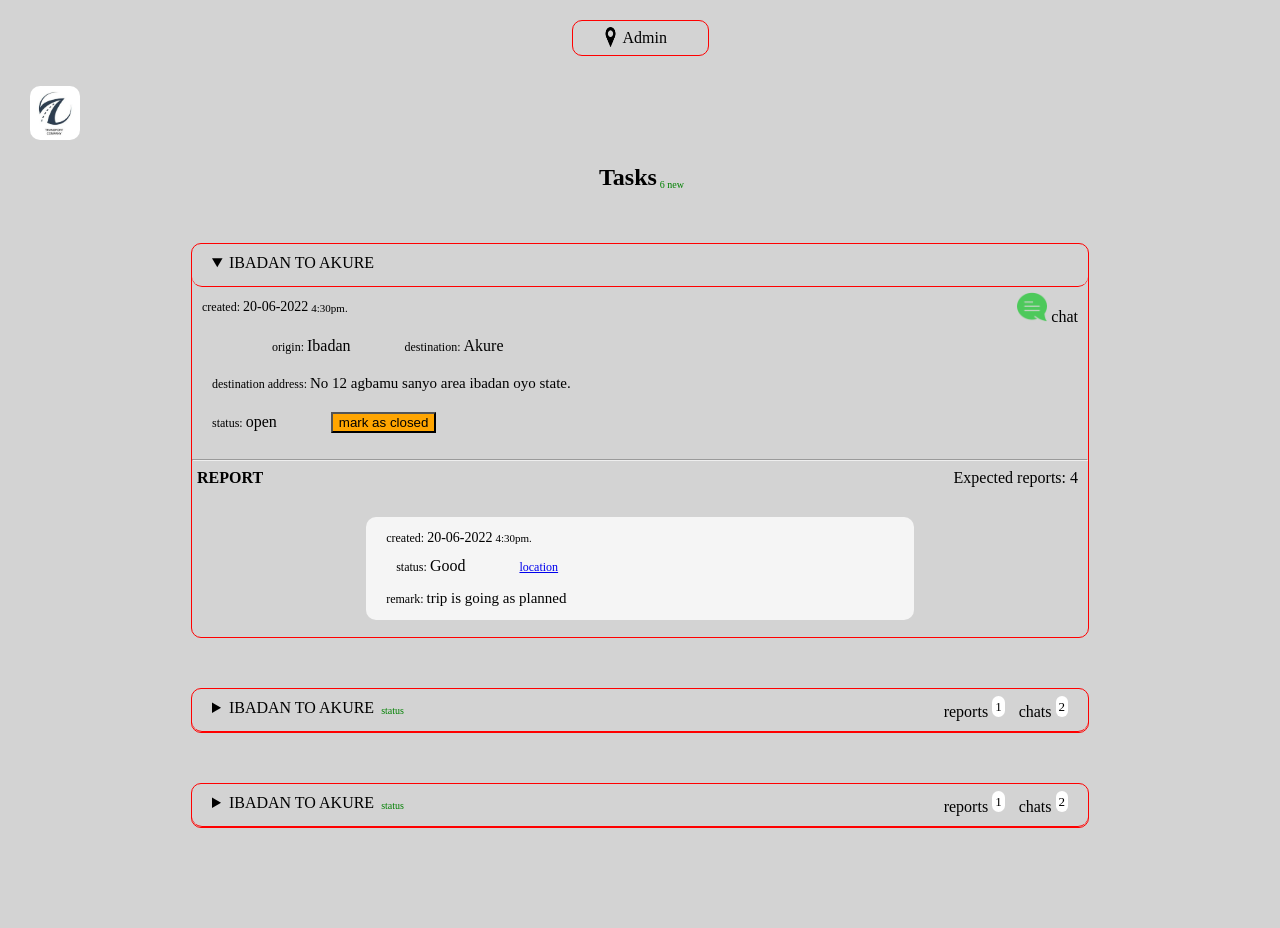
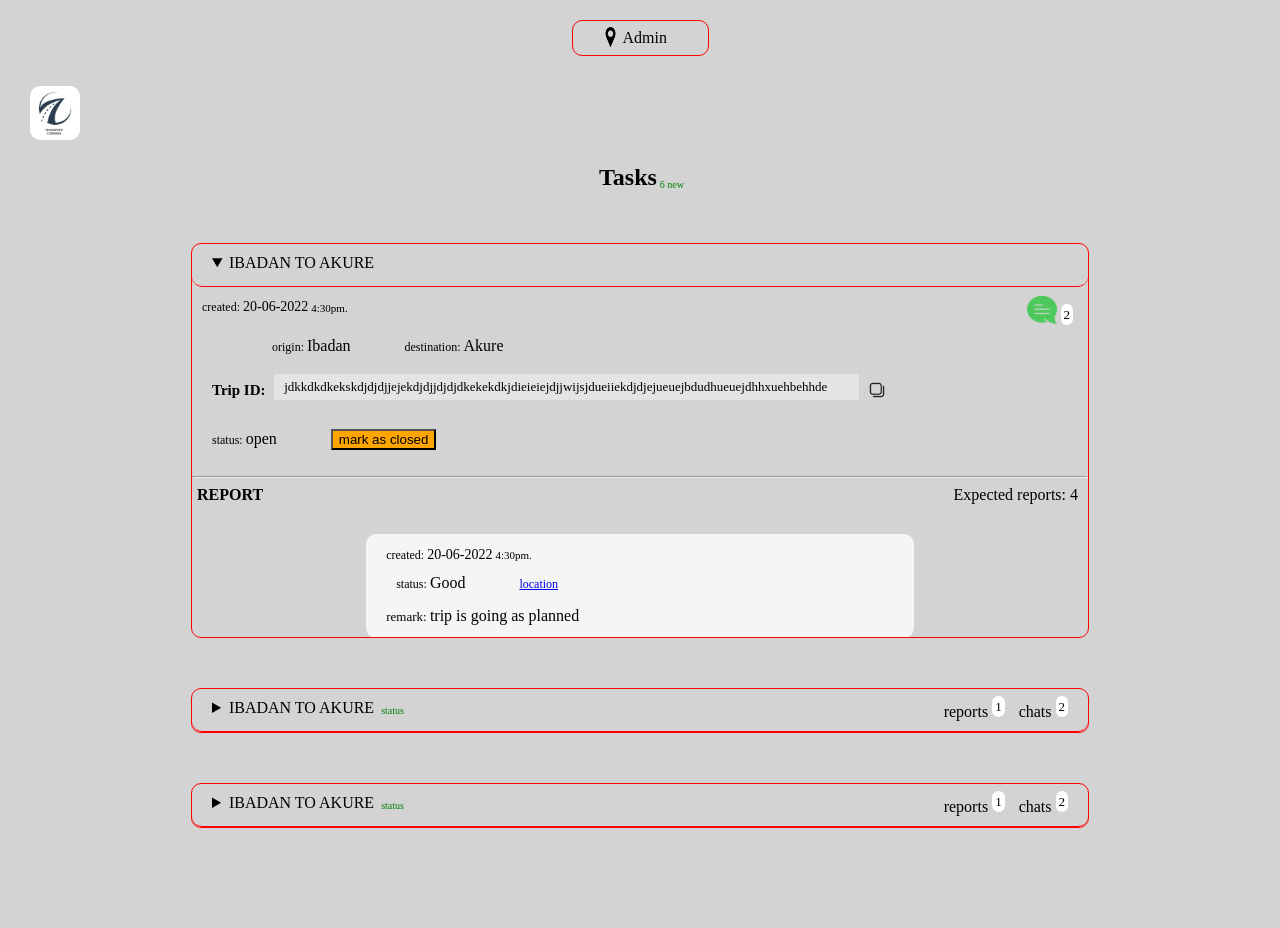
Before and after one commit to SneezyG/transport, a Django app: template transit/app/templates/panel.html in a window 1280 px wide, after a click that opens the changed part. Run offline with Django 4.2, Linux system fonts and the light colour scheme; the template is opened without the code that fills it, so the values that code supplies are empty.

Commit message:
seperate panel files

```diff
--- /dev/null
+++ b/transit/app/templates/panel.css
@@ -0,0 +1,288 @@
+
+
+
+   @keyframes copyAnime {
+    0%   {opacity: 0;}
+    50%  {opacity: 1;}
+    100% {opacity: 0;}
+   }
+
+
+   @keyframes removeAnime {
+      0%   {
+        opacity: 1;
+      }
+      50%  {
+        opacity: 0.5;
+      }
+      100% {
+        opacity: 0;
+      }
+   }
+
+
+    body {
+        margin: 0;
+        padding: 0 0 50px 0;
+        background-color: #D3D3D3;
+        overflow-y: scroll;
+        overflow-x: hidden;
+      }
+
+    header {
+        width: 100px;
+        border: 1px solid red;
+        margin: auto;
+        margin-top: 20px;
+        display: flex;
+        border-radius: 10px;
+        padding: 3px 5px 3px 30px;
+      }
+
+    header h4 {
+        margin: 5px;
+        font-weight: normal;
+      }
+
+      #pin {
+        width: 15px;
+        height: 20px;
+        margin: 3px 0 0 0;
+      }
+
+      body > img {
+        width: 50px;
+        margin: 30px 30px 0 30px;
+        border-radius: 10px;
+      }
+
+      body > h2 {
+        text-align: center;
+        margin-bottom: 50px;
+      }
+
+     sup {
+       background-color: white;
+       font-weight: normal;
+       font-size: 13px;
+       padding: 3px;
+       border-radius: 10px;
+       pointer-events: none;
+     }
+
+
+     details {
+        border: 1px solid red;
+        border-radius: 10px;
+        width: 70%;
+        overflow: hidden;
+        margin: auto;
+        margin-bottom: 50px;
+        animation: removeAnime;
+        animation-play-state: paused;
+        animation-duration: 0.2s;
+        animation-fill-mode: forwards;
+      }
+
+      summary {
+        border-bottom: 1px solid red;
+        padding: 10px;
+        padding-left: 20px;
+        overflow: auto;
+        cursor: pointer;
+        border-radius: 10px;
+      }
+
+      summary > ul {
+        display: inline-block;
+        margin: 0;
+        padding: 0;
+        float: right;
+        pointer-events: none;
+      }
+
+      summary li {
+        display: inline-block;
+        margin-right: 10px;
+        pointer-events: none;
+      }
+
+      sub {
+        color: green;
+        font-size: 10px;
+        font-weight: normal;
+        position: relative;
+        left: 3px;
+        bottom: 3px;
+        pointer-events: none;
+      }
+
+     .created{
+       font-size: 12px;
+       padding-left: 10px;
+       margin-bottom: 0;
+     }
+
+     .created > span {
+       font-size: 14px;
+     }
+
+     .created sub {
+       color: black;
+       font-size: 11px;
+     }
+
+     #more {
+       position: relative;
+       height: 350px;
+       overflow-y: scroll;
+       overflow-x: hidden;
+       transition: 0.2s;
+     }
+
+     #chat {
+       margin: 0;
+       padding: 0;
+       position: absolute;
+       right: 15px;
+       top: 8px;
+     }
+
+     #chat > img {
+       width: 30px;
+     }
+
+     #origin {
+       margin: 20px 0 0 80px;
+       padding: 0;
+     }
+
+     #origin > li {
+       display: inline-block;
+       font-size: 12px;
+     }
+
+     #origin span {
+       font-size: 16px;
+     }
+
+     .first {
+       margin-right: 50px;
+     }
+
+     .para {
+       margin: 10px 0 0 20px;
+       font-size: 15px;
+       font-weight: bold;
+     }
+
+     .para > span {
+       font-size: 13px;
+       font-weight: normal;
+       display: inline-block;
+       width: 65%;
+       white-space: nowrap;
+       padding: 5px 5px 5px 10px;
+       background-color: #E5E4E2;
+       border-radius: 2px;
+       overflow: scroll;
+       position: relative;
+       left: 5px;
+       top: 5px;
+     }
+
+   .para > span::-webkit-scrollbar {
+        display: none;
+    }
+
+    .para > img {
+      width: 30px;
+      position: relative;
+      top: 10px;
+      left: 5px;
+    }
+
+    .copy {
+      margin: 0;
+      padding: 2px 0 0 80px;
+      position: absolute;
+      width: 100%;
+      text-align: center;
+      opacity: 0;
+      animation: copyAnime;
+      animation-duration: 1.5s;
+      animation-play-state: paused;
+    }
+
+    .status {
+       margin: 30px 0 0 20px;
+       padding: 0;
+     }
+
+     .status > li {
+       display: inline-block;
+       font-size: 12px;
+     }
+
+     .status span {
+       font-size: 16px;
+     }
+
+     .status button {
+       background-color: orange;
+     }
+
+     #more > h4 {
+       margin: 0 0 30px 0;
+       padding-left: 5px;
+     }
+
+     #expect span {
+       float: right;
+       margin-right: 10px;
+       font-weight: normal;
+     }
+
+     article {
+       width: 60%;
+       margin: auto;
+       background-color: #F5F5F5;
+       border-radius: 10px;
+       padding: 1px 0 5px 10px;
+       margin-bottom: 30px;
+     }
+
+     #report {
+       margin-top: 10px;
+       margin-bottom: 15px;
+     }
+
+     #remark {
+       margin: 0 0 8px 10px;
+       font-size: 13px;
+     }
+
+     #remark > span {
+       font-size: 16px;
+     }
+
+
+
+
+
+
+
+
+
+
+@media only screen and (max-width: 800px) {
+    body > img {
+        width: 40px;
+        margin: 20px 30px 0 30px;
+   }
+
+   details {
+     width: 90%;
+   }
+
+}
--- a/transit/app/templates/panel.html
+++ b/transit/app/templates/panel.html
@@ -1,231 +1,10 @@
 <!DOCTYPE html>
 <html>
   <head>
+
     <meta name="viewport" content="width=device-width, initial-scale=1">
-    <style>
+    <link rel="stylesheet" type="text/css" href="panel.css">
 
-
-    body {
-        margin: 0;
-        padding: 0 0 50px 0;
-        background-color: #D3D3D3;
-        overflow-y: scroll;
-        overflow-x: hidden;
-      }
-
-    header {
-        width: 100px;
-        border: 1px solid red;
-        margin: auto;
-        margin-top: 20px;
-        display: flex;
-        border-radius: 10px;
-        padding: 3px 5px 3px 30px;
-      }
-
-    header h4 {
-        margin: 5px;
-        font-weight: normal;
-      }
-
-      #pin {
-        width: 15px;
-        height: 20px;
-        margin: 3px 0 0 0;
-      }
-
-      body > img {
-        width: 50px;
-        margin: 30px 30px 0 30px;
-        border-radius: 10px;
-      }
-
-      body > h2 {
-        text-align: center;
-        margin-bottom: 50px;
-      }
-
-     sup {
-       background-color: white;
-       font-weight: normal;
-       font-size: 13px;
-       padding: 3px;
-       border-radius: 10px;
-       pointer-events: none;
-     }
-
-     details {
-        border: 1px solid red;
-        border-radius: 10px;
-        width: 70%;
-        overflow: fixed;
-        margin: auto;
-        margin-bottom: 50px;
-      }
-
-      summary {
-        border-bottom: 1px solid red;
-        padding: 10px;
-        padding-left: 20px;
-        overflow: auto;
-        cursor: pointer;
-        border-radius: 10px;
-      }
-
-      summary > ul {
-        display: inline-block;
-        margin: 0;
-        padding: 0;
-        float: right;
-        pointer-events: none;
-      }
-
-      summary li {
-        display: inline-block;
-        margin-right: 10px;
-        pointer-events: none;
-      }
-
-      sub {
-        color: green;
-        font-size: 10px;
-        font-weight: normal;
-        position: relative;
-        left: 3px;
-        bottom: 3px;
-        pointer-events: none;
-      }
-
-     .created{
-       font-size: 12px;
-       padding-left: 10px;
-       margin-bottom: 0;
-     }
-
-     .created > span {
-       font-size: 14px;
-     }
-
-     .created sub {
-       color: black;
-       font-size: 11px;
-     }
-
-     #more {
-       position: relative;
-       height: 350px;
-       overflow: scroll;
-     }
-
-     #chat {
-       margin: 0;
-       padding: 0;
-       position: absolute;
-       right: 10px;
-       top: 5px;
-     }
-
-     #chat > img {
-       width: 30px;
-     }
-
-     #origin {
-       margin: 20px 0 0 80px;
-       padding: 0;
-     }
-
-     #origin > li {
-       display: inline-block;
-       font-size: 12px;
-     }
-
-     #origin span {
-       font-size: 16px;
-     }
-
-     .first {
-       margin-right: 50px;
-     }
-
-     .para {
-       margin: 20px 0 0 20px;
-       font-size: 12px;
-     }
-
-     .para > span {
-       font-size: 15px;
-       display: inline-block;
-       width: 70%;
-     }
-
-    .status {
-       margin: 20px 0 0 20px;
-       padding: 0;
-     }
-
-     .status > li {
-       display: inline-block;
-       font-size: 12px;
-     }
-
-     .status span {
-       font-size: 16px;
-     }
-
-     .status button {
-       background-color: orange;
-     }
-
-     #more > h4 {
-       margin: 0 0 30px 0;
-       padding-left: 5px;
-     }
-
-     #expect span {
-       float: right;
-       margin-right: 10px;
-       font-weight: normal;
-     }
-
-     article {
-       width: 60%;
-       margin: auto;
-       background-color: #F5F5F5;
-       border-radius: 10px;
-       padding: 1px 0 5px 10px;
-      margin-bottom: 30px;
-     }
-
-     #report {
-       margin-top: 10px;
-       margin-bottom: 15px;
-     }
-
-     #remark {
-       margin: 0 0 8px 10px;
-     }
-
-
-
-
-
-
-
-
-
-
-@media only screen and (max-width: 800px) {
-    body > img {
-        width: 40px;
-        margin: 20px 30px 0 30px;
-   }
-
-   details {
-     width: 90%;
-   }
-
-}
-    </style>
   </head>
 
 <body>
@@ -253,7 +32,7 @@
 
     <div id="chat">
       <img src="chat.png"/>
-      <span>chat</span>
+      <sup>2</sup>
     </div>
 
     <ul id="origin">
@@ -261,14 +40,17 @@
     <li>destination: <span>Akure</span></li>
     </ul>
 
-    <p class="para">
-    destination address:
-    <span>No 12 agbamu sanyo area ibadan oyo state.</span>
-    </p>
+    <div class="para">
+    Trip ID:
+    <span> jdkkdkdkekskdjdjdjjejekdjdjjdjdjdkekekdkjdieieiejdjjwijsjdueiiekdjdjejueuejbdudhueuejdhhxuehbehhde
+    </span>
+    <img src="copy.png"/>
+    <h6 class="copy">coppied</h6>
+    </div>
 
     <ul class="status">
     <li class="first">status: <span>open<span></li>
-    <li><button>mark as closed</button></li>
+    <li><button class="remove">mark as closed</button></li>
     </ul>
 
     <br>
@@ -281,7 +63,7 @@
     <li class="first">status: <span>Good</span></li>
     <li><a href="#"> location </a></li>
     </ul>
-    <p id="remark" class="para">
+    <p id="remark">
       remark:
       <span> trip is going as planned </span></p>
     </article>
@@ -292,7 +74,7 @@
     <li class="first">status: <span>Good</span></li>
     <li><a href="#"> location </a></li>
     </ul>
-    <p id="remark" class="para">
+    <p id="remark">
       remark:
       <span> trip is going as planned </span></p>
     </article>
@@ -303,7 +85,7 @@
     <li class="first">status: <span>Good</span></li>
     <li><a href="#"> location </a></li>
     </ul>
-    <p id="remark" class="para">
+    <p id="remark">
       remark:
       <span> trip is going as planned </span></p>
     </article>
@@ -314,7 +96,7 @@
     <li class="first">status: <span>Good</span></li>
     <li><a href="#"> location </a></li>
     </ul>
-    <p id="remark" class="para">
+    <p id="remark">
       remark:
       <span> trip is going as planned </span></p>
     </article>
@@ -338,7 +120,7 @@
 
     <div id="chat">
       <img src="chat.png"/>
-      <span>chat</span>
+      <sup>2</sup>
     </div>
 
     <ul id="origin">
@@ -346,14 +128,18 @@
     <li>destination: <span>Akure</span></li>
     </ul>
 
-    <p class="para">
-    destination address:
-    <span>No 12 agbamu sanyo area ibadan oyo state.</span>
-    </p>
+    <div class="para">
+    Trip ID:
+    <span>
+      jdkkdkdkekskdjdjdjjejekdjdjjdjdjdkekekdkjdieieiejdjjwijsjdueiiekdjdjejueuejbdudhueuejdhhxuehbehhde
+    </span>
+    <img src="copy.png"/>
+    <h6 class="copy">coppied</h6>
+    </div>
 
     <ul class="status">
     <li class="first">status: <span>open<span></li>
-    <li><button>mark as closed</button></li>
+    <li><button class="remove">mark as closed</button></li>
     </ul>
 
     <br>
@@ -366,7 +152,7 @@
     <li class="first">status: <span>Good</span></li>
     <li><a href="#"> location </a></li>
     </ul>
-    <p id="remark" class="para">
+    <p id="remark">
       remark:
       <span> trip is going as planned </span></p>
     </article>
@@ -377,7 +163,7 @@
     <li class="first">status: <span>Good</span></li>
     <li><a href="#"> location </a></li>
     </ul>
-    <p id="remark" class="para">
+    <p id="remark">
       remark:
       <span> trip is going as planned </span></p>
     </article>
@@ -388,7 +174,7 @@
     <li class="first">status: <span>Good</span></li>
     <li><a href="#"> location </a></li>
     </ul>
-    <p id="remark" class="para">
+    <p id="remark">
       remark:
       <span> trip is going as planned </span></p>
     </article>
@@ -399,7 +185,7 @@
     <li class="first">status: <span>Good</span></li>
     <li><a href="#"> location </a></li>
     </ul>
-    <p id="remark" class="para">
+    <p id="remark">
       remark:
       <span> trip is going as planned </span></p>
     </article>
@@ -423,7 +209,7 @@
 
     <div id="chat">
       <img src="chat.png"/>
-      <span>chat</span>
+      <sup>2</sup>
     </div>
 
     <ul id="origin">
@@ -431,14 +217,18 @@
     <li>destination: <span>Akure</span></li>
     </ul>
 
-    <p class="para">
-    destination address:
-    <span>No 12 agbamu sanyo area ibadan oyo state.</span>
-    </p>
+    <div class="para">
+      Trip ID:
+    <span>
+     jdkkdkdkekskdjdjdjjejekdjdjjdjdjdkekekdkjdieieiejdjjwijsjdueiiekdjdjejueuejbdudhueuejdhhxuehbehhde
+    </span>
+    <img src="copy.png"/>
+    <h6 class="copy">coppied</h6>
+    </div>
 
     <ul class="status">
     <li class="first">status: <span>open<span></li>
-    <li><button>mark as closed</button></li>
+    <li><button class="remove">mark as closed</button></li>
     </ul>
 
     <br>
@@ -451,7 +241,7 @@
     <li class="first">status: <span>Good</span></li>
     <li><a href="#"> location </a></li>
     </ul>
-    <p id="remark" class="para">
+    <p id="remark">
       remark:
       <span> trip is going as planned </span></p>
     </article>
@@ -462,7 +252,7 @@
     <li class="first">status: <span>Good</span></li>
     <li><a href="#"> location </a></li>
     </ul>
-    <p id="remark" class="para">
+    <p id="remark">
       remark:
       <span> trip is going as planned </span></p>
     </article>
@@ -473,7 +263,7 @@
     <li class="first">status: <span>Good</span></li>
     <li><a href="#"> location </a></li>
     </ul>
-    <p id="remark" class="para">
+    <p id="remark">
       remark:
       <span> trip is going as planned </span></p>
     </article>
@@ -484,7 +274,7 @@
     <li class="first">status: <span>Good</span></li>
     <li><a href="#"> location </a></li>
     </ul>
-    <p id="remark" class="para">
+    <p id="remark">
       remark:
       <span> trip is going as planned </span></p>
     </article>
@@ -494,34 +284,7 @@
   </details>
 
 
- <script>
-
- const summary = document.querySelectorAll('summary');
-
- for (let elem of summary) {
-    elem.addEventListener('click', open, {once:true});
- }
-
-
- function open(e) {
-    let elem = e.target;
-    for (let child of elem.children) {
-      child.style.visibility = "hidden";
-    }
-    elem.addEventListener('click', close, {once:true});
- }
-
-
- function close(e) {
-    let elem = e.target;
-    for (let child of elem.children) {
-      child.style.visibility = "visible";
-    }
-    elem.addEventListener('click', open, {once:true});
- }
-
- </script>
-
+ <script src="panel.js"></script>
 
 </body>
 </html>
```
Also changed, not shown: transit/app/templates/panel.js (added, +89 -0 lines), transit/app/templates/copy.png (added).
